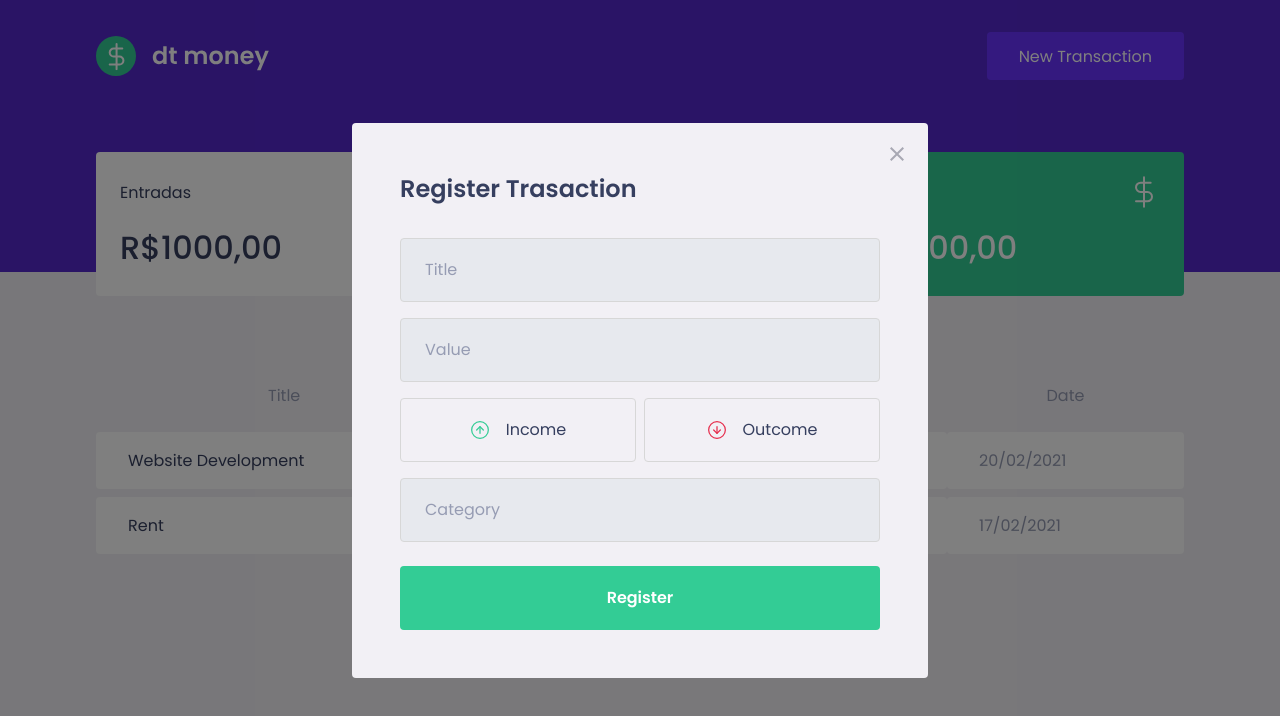
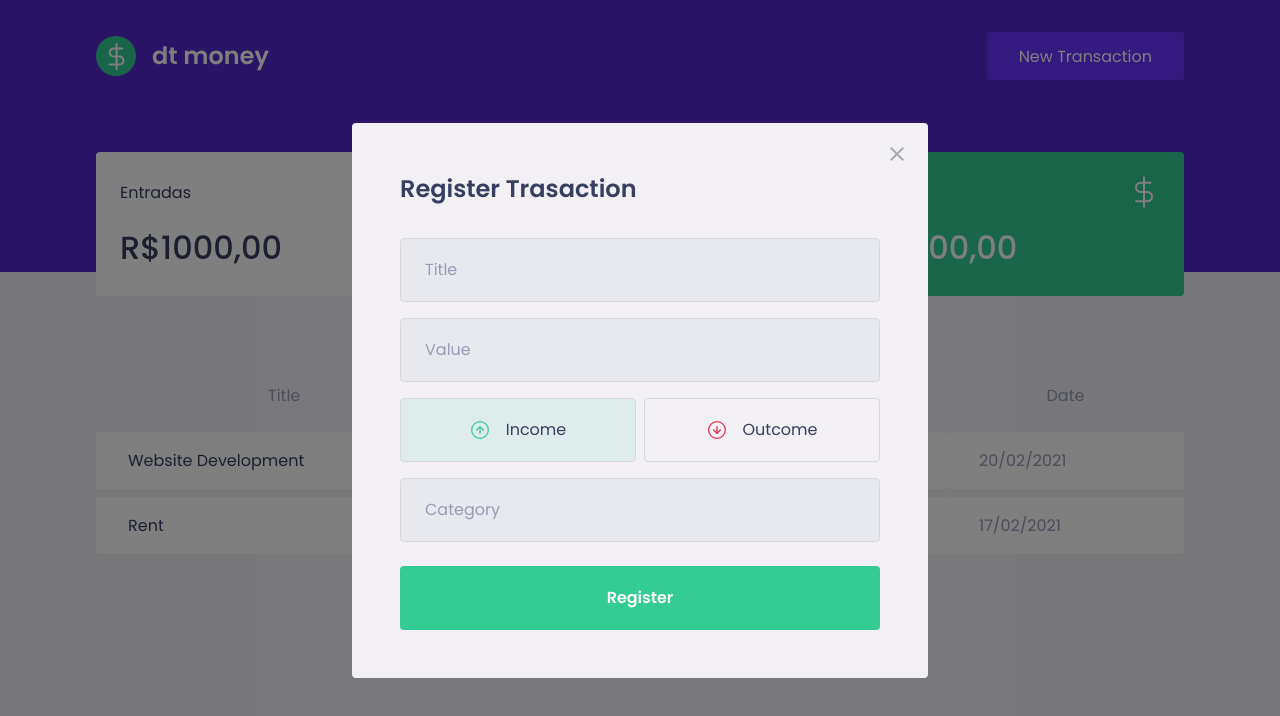
Before and after one commit to YagoPassos/Ignite-DT-Money, a React (Create React App) app: page / in a window 1280 px wide. Both pictures are taken after a click on the button "New Transaction". Shown: the top 716 px of the page. Built offline with nearby package versions, Linux system fonts and the light colour scheme; no server answers; what miragejs would draw is missing.

Commit message:
Radio Buttons Completed

```diff
--- a/src/components/NewTransactionModal/index.tsx
+++ b/src/components/NewTransactionModal/index.tsx
@@ -1,9 +1,9 @@
-import { ReactNode } from 'react';
+import { ReactNode, useState } from 'react';
 import Modal from 'react-modal'
 import incomeImg from '../../assets/income.svg'
 import outcomeImg from '../../assets/outcome.svg'
 import closeImg from '../../assets/close.svg'
-import { Container, TrasactionTypeContainer } from './styles';
+import { Container, RadioBox, TrasactionTypeContainer } from './styles';
 
 interface NewTransactionModalProps {
   isOpen: boolean;
@@ -11,6 +11,10 @@
 }
 
 function NewTransactionModal({ isOpen, onRequestClose }: NewTransactionModalProps) {
+
+  const [type, setType] = useState('deposit')
+
+
   return (
     <Container>
       <Modal
@@ -32,15 +36,24 @@
           <input placeholder='Value' type="number" />
 
           <TrasactionTypeContainer>
-            <button type='button'>
+            <RadioBox type='button'
+              onClick={() => {setType('deposit')}}
+              isActive={type == 'deposit'}
+              activeColor="green"
+            >
               <img src={incomeImg} alt="" />
               <span>Income</span>
-            </button>
+            </RadioBox>
 
-            <button type='button'>
+            <RadioBox type='button'
+              onClick={() => {setType('withdraw')}}
+              isActive={type =='withdraw'}
+              activeColor="red"
+
+            >
               <img src={outcomeImg} alt="" />
               <span>Outcome</span>
-            </button>
+            </RadioBox>
 
           </TrasactionTypeContainer>
           <input placeholder='Category' />
--- a/src/components/NewTransactionModal/styles.ts
+++ b/src/components/NewTransactionModal/styles.ts
@@ -1,5 +1,5 @@
 import styled from "styled-components";
-import { darken }from 'polished'
+import { darken, transparentize } from 'polished'
 
 export const Container = styled.form`
 
@@ -56,22 +56,30 @@
     display: grid;
     grid-template-columns: 1fr 1fr;
     gap: 0.5rem;
+`;
 
-    button{
+interface RadioBoxProps {
+    isActive: boolean;
+    activeColor: 'green' | 'red';
+}
+
+const colors = {
+    green: '#33cc95',
+    red: '#e52E4d'
+}
+export const RadioBox = styled.button<RadioBoxProps>`
+
     height: 4rem;
     border: 1px solid #d7d7d7;
     border-radius: 0.25rem;
-        background: transparent;
+
+    background: ${(props) => props.isActive ? transparentize(0.9, colors[props.activeColor]) : 'transparent'} ;
 
     display: flex;
     align-items: center;
     justify-content: center;
 
     transition: border-color 0.2s;
-        &:hover{
-            border-color: ${darken(0.1, '#d7d7d7')};
-        }
-    }
 
     img{
         width: 20px;
@@ -85,4 +93,7 @@
         color: var(--text-title);
     }
 
-`;
+    &:hover{
+            border-color: ${darken(0.1, '#d7d7d7')};
+        }
+`
```
Lines whose indentation alone changed are shown as unchanged.
